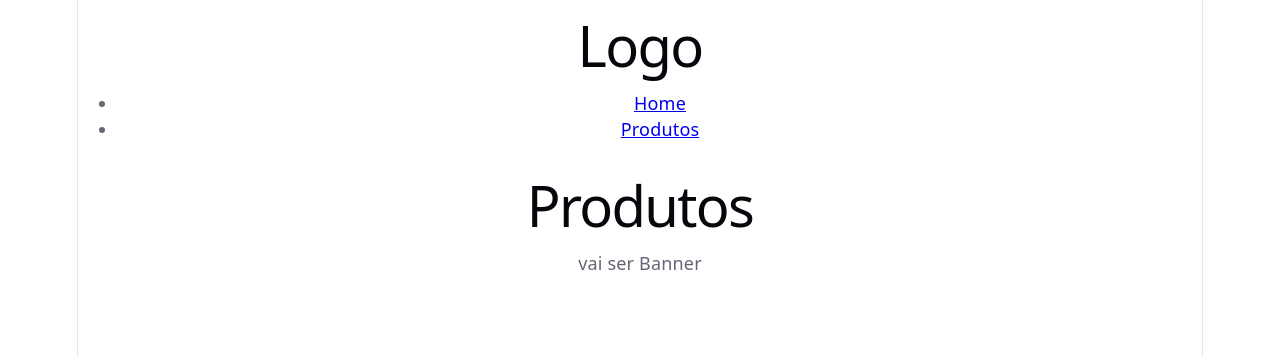
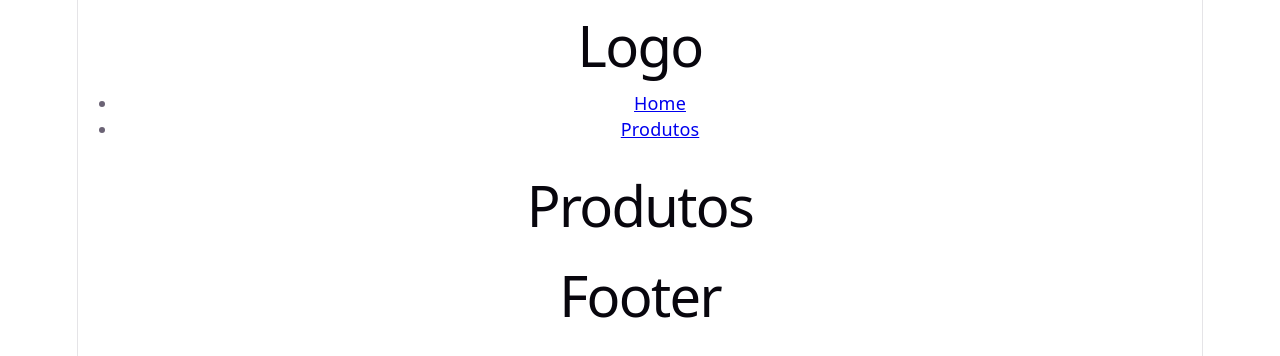
Before and after one commit to MarcosSilva2021/projeto_Loja_digital, a React (Vite) app: page /produtos in a window 1280 px wide. Shown: the top 356 px of the page. Built offline with nearby package versions, Linux system fonts and the light colour scheme.

Commit message:
feat: add footer

```diff
--- a/src/App.jsx
+++ b/src/App.jsx
@@ -1,4 +1,3 @@
-import Banner from "./components/Banner";
 import Paths from "./Routes/Paths";
 
 const App = () => {
@@ -6,7 +5,6 @@ const App = () => {
   return (
     <>
       <Paths />
-      <Banner />
     </>
   );
 }
--- a/src/Routes/Paths.jsx
+++ b/src/Routes/Paths.jsx
@@ -2,6 +2,8 @@ import { BrowserRouter, Route, Routes } from "react-router-dom";
 import Home from "../pages/Home";
 import Produtos from "../pages/Produtos";
 import Header from "../components/Header";
+import Footer from "../components/Footer";
+
 
 const Paths = () => {
     return (
@@ -12,6 +14,7 @@ const Paths = () => {
                     <Route path="/" element={<Home />} />
                     <Route path="/produtos" element={<Produtos/>}/>
                 </Routes>
+                <Footer />
             </BrowserRouter>
 
         </>
--- /dev/null
+++ b/src/components/Footer.jsx
@@ -0,0 +1,9 @@
+const Footer = () => {
+    return (
+        <>
+            <h1>Footer</h1>
+        </>
+    );
+}
+
+export default Footer;
```
